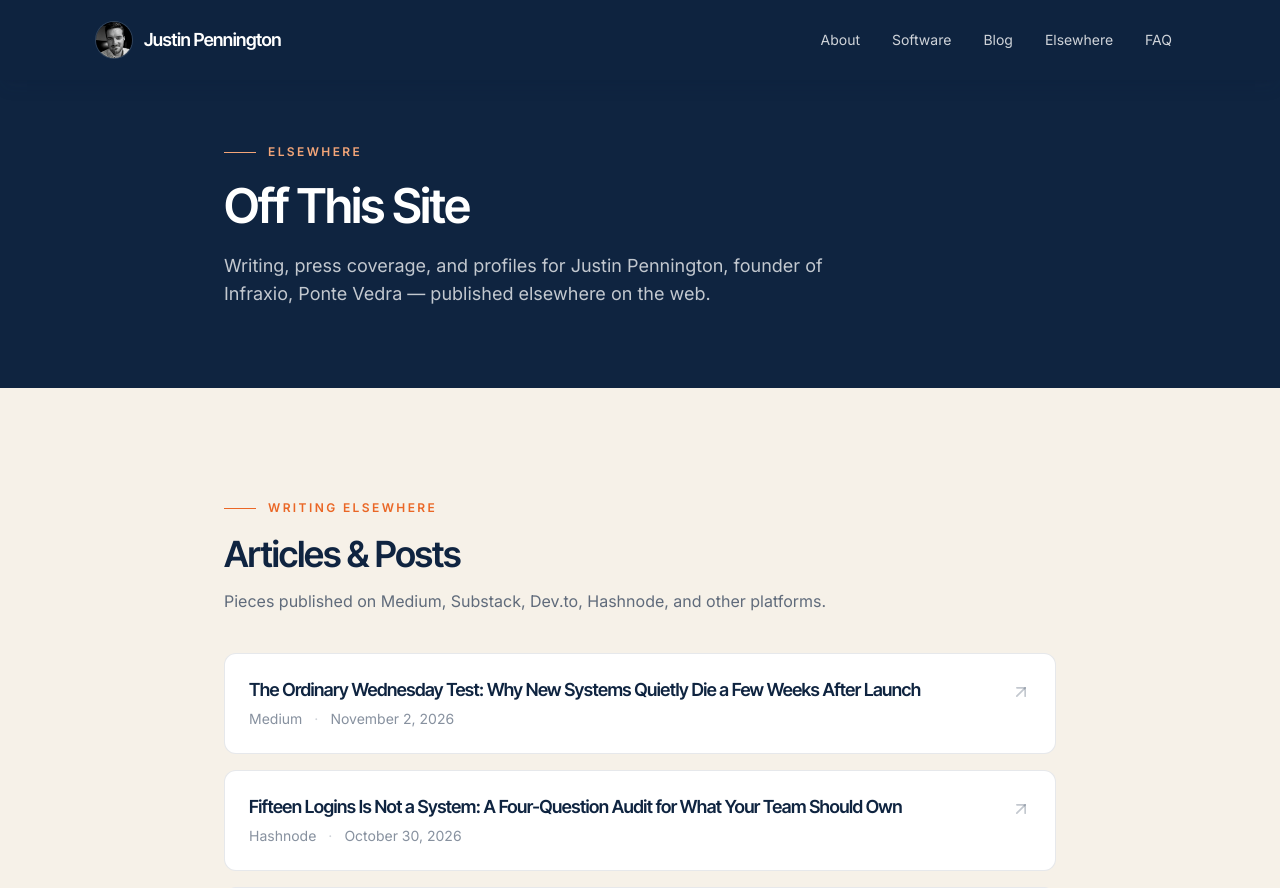
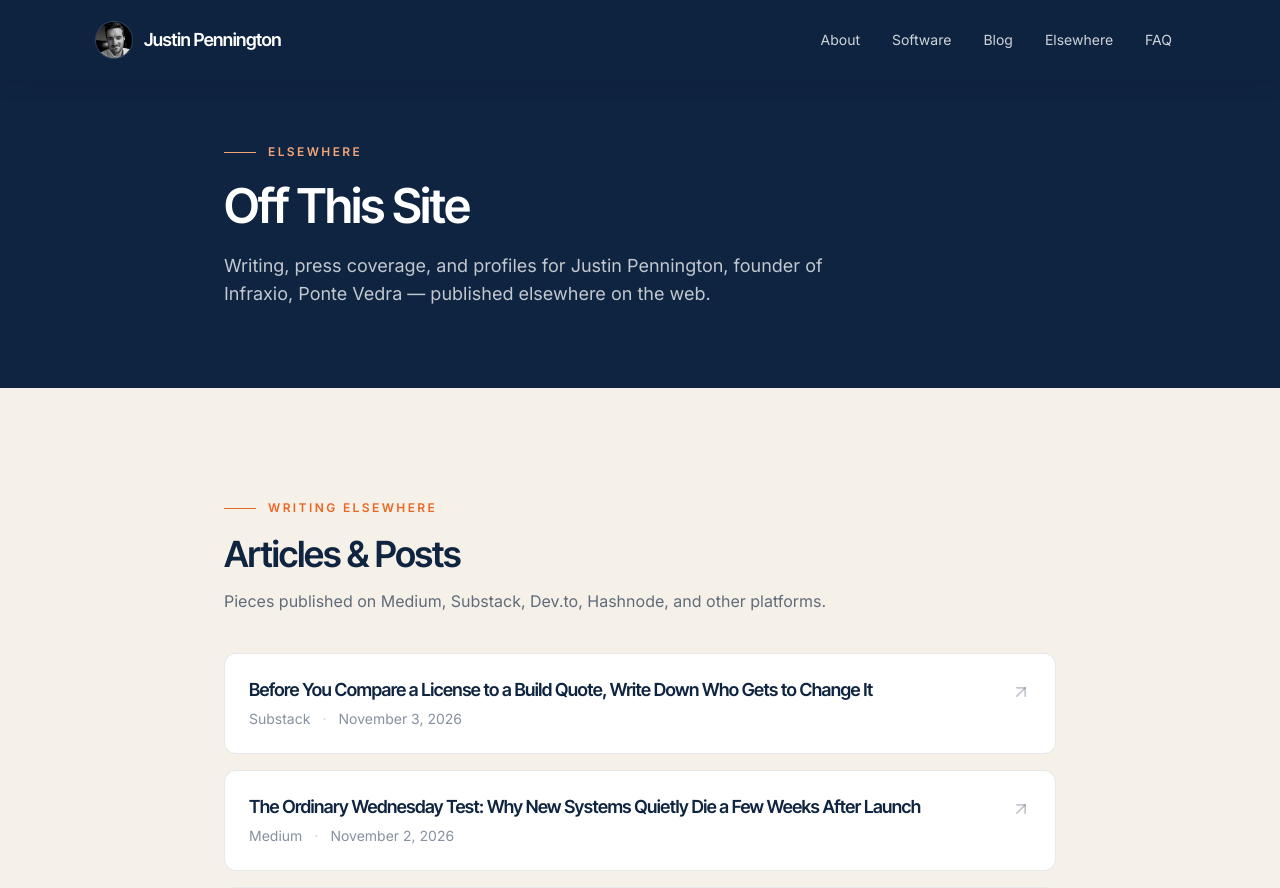
Before and after one commit to justinpennington/penningtonj.com, a Next.js app: page /elsewhere in a window 1280 px wide. Shown: the top 888 px of the page. Built offline with nearby package versions, Linux system fonts and the light colour scheme.

Commit message:
Elsewhere: add Substack post (2026-11-03)
Add the November 3 Substack essay to writingElsewhere, newest first.

```diff
--- a/content/elsewhere-links.ts
+++ b/content/elsewhere-links.ts
@@ -14,6 +14,12 @@ export type ElsewhereLink = {
 };
 
 export const writingElsewhere: ElsewhereLink[] = [
+  {
+    title: "Before You Compare a License to a Build Quote, Write Down Who Gets to Change It",
+    url: "https://justinpennington.substack.com/p/before-you-compare-a-license-to-a",
+    outlet: "Substack",
+    date: "2026-11-03",
+  },
   {
     title: "The Ordinary Wednesday Test: Why New Systems Quietly Die a Few Weeks After Launch",
     url: "https://medium.com/@justin-pennington-infraxio/the-ordinary-wednesday-test-why-new-systems-quietly-die-a-few-weeks-after-launch-936820824156",
```
